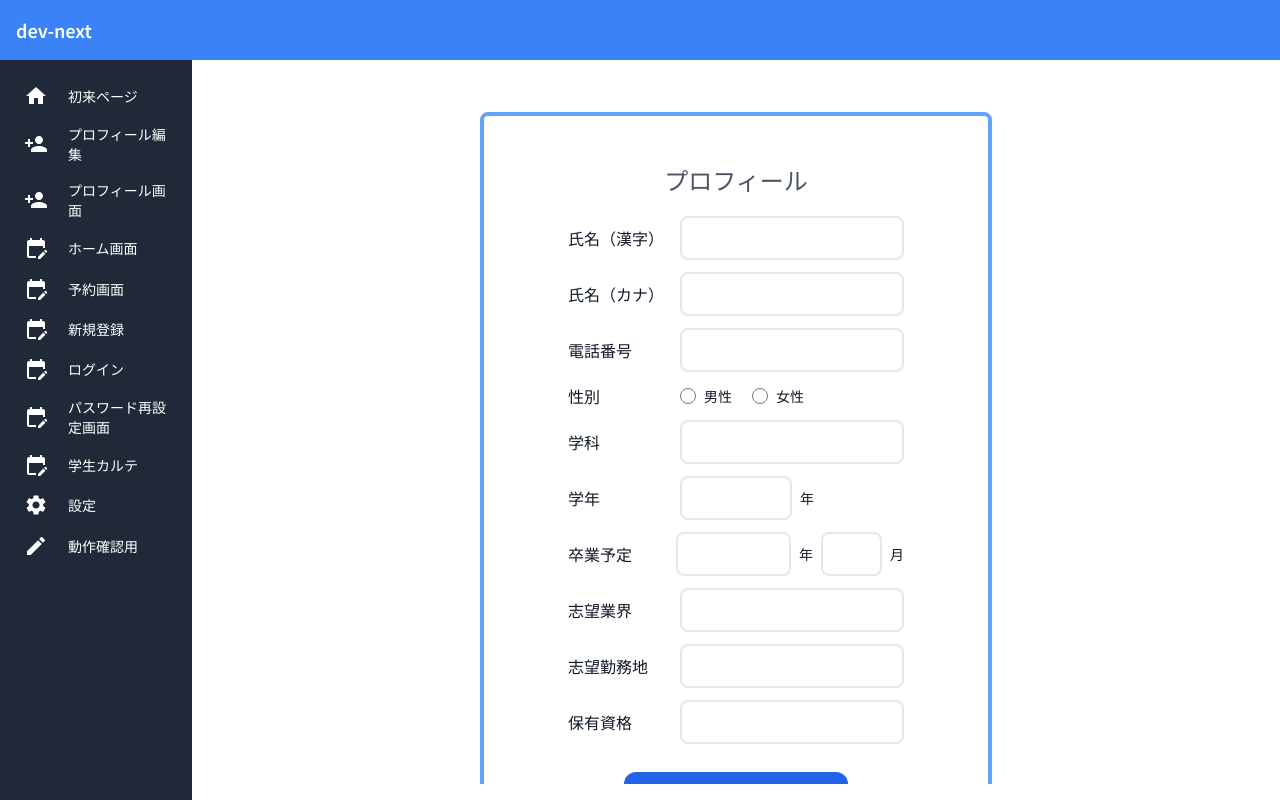
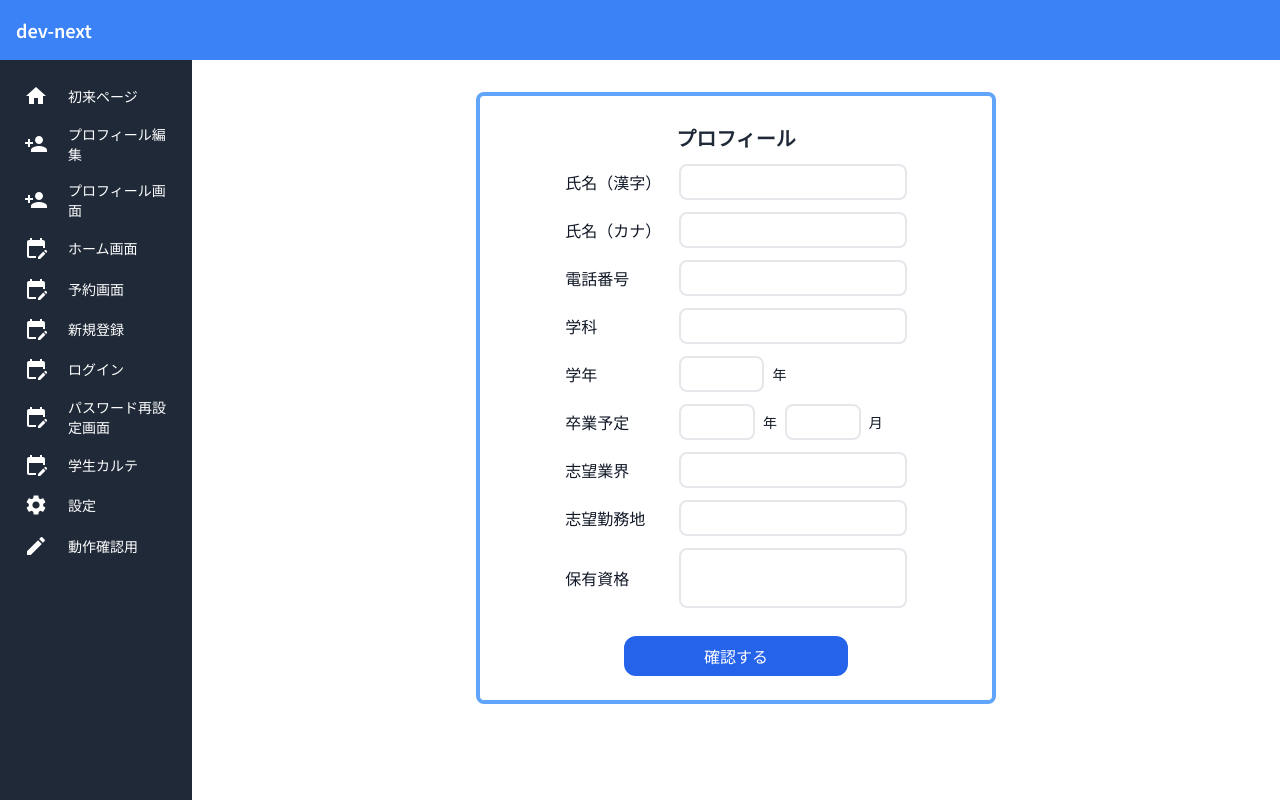
Before and after one commit to Aruche-code/kd-reserve, a Next.js app: page /dev/profile in a window 1280 px wide. Built offline with nearby package versions, Linux system fonts and the light colour scheme.

Commit message:
学生カルテ一覧作成、プロフィールをJSONファイルに変更、学生カルテの修正

```diff
--- a/app/(root)/dev/profile/page.tsx
+++ b/app/(root)/dev/profile/page.tsx
@@ -1,61 +1,111 @@
-import React from "react";
+"use client";
+import React, { useState } from 'react';
+// import React from "react";
 import Link from 'next/link';
 
-const Profile= () => {
+const Profile = () => {
+
+  const [formData, setFormData] = useState({
+    kanjiName: "",
+    kanaName: "",
+    phoneNumber: "",
+    department: "",
+    grade: "",
+    graduationYear: "",
+    graduationMonth: "",
+    industry: "",
+    workLocation: "",
+    qualifications: "",
+  });
+
+  const handleConfirm = () => {
+    // フォームデータをJSON文字列に変換
+    const jsonData = JSON.stringify(formData, null, 2);
+
+    // メッセージボックスに表示
+    alert(jsonData);
+  };
+
+  const handleChange = (field, value) => {
+    setFormData((prevData) => ({ ...prevData, [field]: value }));
+  };
+
   return (
-        <main className="flex flex-col flex-1 p-4 overflow-auto items-center">
-        <div className="mt-5 flex flex-col items-center w-6/12 py-2 border-4 border-blue-400 rounded-lg">
-          <h1 className="mt-10 text-2xl text-gray-600 font-banana">プロフィール</h1>
-          <div className="flex items-center mt-5 w-8/12">
+    <main className="flex flex-col flex-1 p-2 overflow-auto items-center">
+      <div className="mt-2 flex flex-col items-center w-6/12 py-2 border-4 border-blue-400 rounded-lg">
+        <h1 className="mt-5 text-xl text-gray-800 font-semibold">プロフィール</h1>
+        <div className="flex items-center mt-3 w-8/12">
           <label className="text-gray-900 w-1/3">氏名（漢字）</label>
-            <input className="p-2 border-2 rounded-lg w-2/3 px-4" />
+          <input className="p-1 border-2 rounded-lg w-2/3 px-4"
+            value={formData.kanjiName}
+            onChange={(e) => handleChange("kanjiName", e.target.value)} />
         </div>
         <div className="flex items-center mt-3 w-8/12">
           <label className="text-gray-900 w-1/3">氏名（カナ）</label>
-            <input className="p-2 border-2 rounded-lg w-2/3 px-4" />
+          <input className="p-1 border-2 rounded-lg w-2/3 px-4"
+            value={formData.kanaName}
+            onChange={(e) => handleChange("kanaName", e.target.value)} />
         </div>
         <div className="flex items-center mt-3 w-8/12">
           <label className="text-gray-900 w-1/3">電話番号</label>
-            <input className="p-2 border-2 rounded-lg w-2/3 px-4" />
-          </div>
-          <div className="flex items-center mt-3 w-8/12">
-            <label className=" text-gray-900 w-1/3">性別</label>
-            <input id="default-radio-1" type="radio" value="" name="default-radio" className="w-4 h-4 text-blue-600 bg-gray-100 border-gray-300 focus:ring-blue-500 dark:focus:ring-blue-600 dark:ring-offset-gray-800 focus:ring-2 dark:bg-gray-700 dark:border-gray-600" />
-            <label htmlFor="default-radio-1" className="ms-2 text-sm font-medium text-gray-900">男性</label>
-            <input id="default-radio-2" type="radio" value="" name="default-radio2" className="ml-5 w-4 h-4 text-blue-600 bg-gray-100 border-gray-300 focus:ring-blue-500 dark:focus:ring-blue-600 dark:ring-offset-gray-800 focus:ring-2 dark:bg-gray-700 dark:border-gray-600" />
-            <label htmlFor="default-radio-2" className="ms-2 text-sm font-medium text-gray-900">女性</label>
+          <input className="p-1 border-2 rounded-lg w-2/3 px-4"
+            value={formData.phoneNumber}
+            onChange={(e) => handleChange("phoneNumber", e.target.value)} />
         </div>
         <div className="flex items-center mt-3 w-8/12">
           <label className=" text-gray-900 w-1/3">学科</label>
-            <input className="p-2 border-2 rounded-lg w-2/3 px-4" />
+          <input className="p-1 border-2 rounded-lg w-2/3 px-4"
+            value={formData.department}
+            onChange={(e) => handleChange("department", e.target.value)} />
         </div>
         <div className="flex items-center mt-3 w-8/12">
           <label className=" text-gray-900 w-1/3">学年</label>
-            <input className="p-2 border-2 rounded-lg w-1/3 px-4" />
+          <input className="p-1 border-2 rounded-lg w-1/4 px-4"
+            value={formData.grade}
+            onChange={(e) => handleChange("grade", e.target.value)} />
           <label className="ms-2 text-sm font-medium text-gray-900">年</label>
         </div>
         <div className="flex items-center mt-3 w-8/12">
-            <label className=" text-gray-900 w-2/5">卒業予定</label>
-            <input className="p-2 border-2 rounded-lg w-2/5 px-4" />
+          <label className=" text-gray-900 w-2/6">卒業予定</label>
+          <div className="flex items-center w-4/6">
+            <input className="p-1 border-2 rounded-lg w-1/3 px-4"
+              value={formData.graduationYear}
+              onChange={(e) => handleChange("graduationYear", e.target.value)} />
             <label className="ms-2 text-sm font-medium text-gray-900">年</label>
-            <input className="ml-2 p-2 border-2 rounded-lg w-1/5 px-4" />
+            <input className="ml-2 p-1 border-2 rounded-lg w-1/3 px-4"
+              value={formData.graduationMonth}
+              onChange={(e) => handleChange("graduationMonth", e.target.value)} />
             <label className="ms-2 text-sm font-medium text-gray-900">月</label>
+          </div>
         </div>
         <div className="flex items-center mt-3 w-8/12">
           <label className=" text-gray-900 w-1/3">志望業界</label>
-            <input className="p-2 border-2 rounded-lg w-2/3 px-4" />
+          <input className="p-1 border-2 rounded-lg w-2/3 px-4"
+            value={formData.industry}
+            onChange={(e) => handleChange("industry", e.target.value)} />
         </div>
         <div className="flex items-center mt-3 w-8/12">
           <label className=" text-gray-900 w-1/3">志望勤務地</label>
-            <input className="p-2 border-2 rounded-lg w-2/3 px-4" />
+          <input className="p-1 border-2 rounded-lg w-2/3 px-4"
+            value={formData.workLocation}
+            onChange={(e) => handleChange("workLocation", e.target.value)} />
         </div>
         <div className="flex items-center mt-3 w-8/12">
           <label className=" text-gray-900 w-1/3">保有資格</label>
-            <input className="p-2 border-2 rounded-lg w-2/3 px-4" />
+          <textarea
+            className="p-1 border-2 rounded-lg w-2/3 px-4"
+            rows={(2 as React.TextareaHTMLAttributes<HTMLTextAreaElement>['rows'])}
+            style={{ resize: "none" }}
+            value={formData.qualifications}
+            onChange={(e) => handleChange("qualifications", e.target.value)}
+          />
         </div>
-          <Link href="/profile1">
-            <button className="flex items-center px-20 py-3 text-center text-white bg-blue-600 rounded-xl hover:bg-blue-700 mt-7 mb-4">確認する</button>
-          </Link>
+        <button
+          className="flex items-center px-20 py-2 text-center text-white bg-blue-600 rounded-xl hover:bg-blue-700 mt-7 mb-4"
+          onClick={handleConfirm}
+        >
+          確認する
+        </button>
       </div>
     </main>
   );
--- a/app/(root)/dev/profile1/page.tsx
+++ b/app/(root)/dev/profile1/page.tsx
@@ -1,6 +1,6 @@
 import Link from 'next/link';
 
-const Profile1= () => {
+const Profile1 = () => {
   return (
     <div className="flex flex-col justify-center items-center">
       <div className="p-1.5 px-2 inline-block w-6/12">
@@ -150,7 +150,7 @@ const Profile1= () => {
             </div>
           </div>
           <div className="flex justify-end">
-              <Link href="/profile">
+            <Link href="../dev/profile">
               <button className="mr-10 mb-5 py-2 px-6 inline-flex items-center gap-x-2 text-sm font-medium rounded-full border border-gray-200 bg-green-500 text-white shadow-sm hover:bg-green-700 disabled:opacity-50 disabled:pointer-events-none ">
                 編集
               </button>
--- /dev/null
+++ b/app/(root)/dev/students/page.tsx
@@ -0,0 +1,48 @@
+import React from "react";
+
+const Students = () => {
+    return (
+        <div>
+            <div className="flex flex-row p-4 ">
+                <div className="mt-5 mr-3 w-3/12 p-3 border-2 border-gray-400 shadow-lg rounded-lg">
+                    神戸　太郎<br />
+                    学籍番号：1111111
+                </div>
+                <div className="mt-5 mr-3 w-3/12 p-3 border-2 border-gray-400 shadow-lg rounded-lg">
+                    神戸　太郎<br />
+                    学籍番号：1111111
+                </div>
+                <div className="mt-5 mr-3 w-3/12 p-3 border-2 border-gray-400 shadow-lg rounded-lg">
+                    神戸　太郎<br />
+                    学籍番号：1111111
+                </div>
+                <div className="mt-5 mr-3 w-3/12 p-3 border-2 border-gray-400 shadow-lg rounded-lg">
+                    神戸　太郎<br />
+                    学籍番号：1111111
+                </div>
+            </div>
+
+            <div className="flex flex-row p-4 ">
+                <div className="mt-5 mr-3 w-3/12 p-3 border-2 border-gray-400 shadow-lg rounded-lg">
+                    神戸　太郎<br />
+                    学籍番号：1111111
+                </div>
+                <div className="mt-5 mr-3 w-3/12 p-3 border-2 border-gray-400 shadow-lg rounded-lg">
+                    神戸　太郎<br />
+                    学籍番号：1111111
+                </div>
+                <div className="mt-5 mr-3 w-3/12 p-3 border-2 border-gray-400 shadow-lg rounded-lg">
+                    神戸　太郎<br />
+                    学籍番号：1111111
+                </div>
+                <div className="mt-5 mr-3 w-3/12 p-3 border-2 border-gray-400 shadow-lg rounded-lg">
+                    神戸　太郎<br />
+                    学籍番号：1111111
+                </div>
+            </div>
+        </div>
+
+    );
+}
+
+export default Students
```
Also changed, not shown: app/(root)/dev/record/page.tsx (+19 -15 lines). Lines whose indentation alone changed are shown as unchanged.
